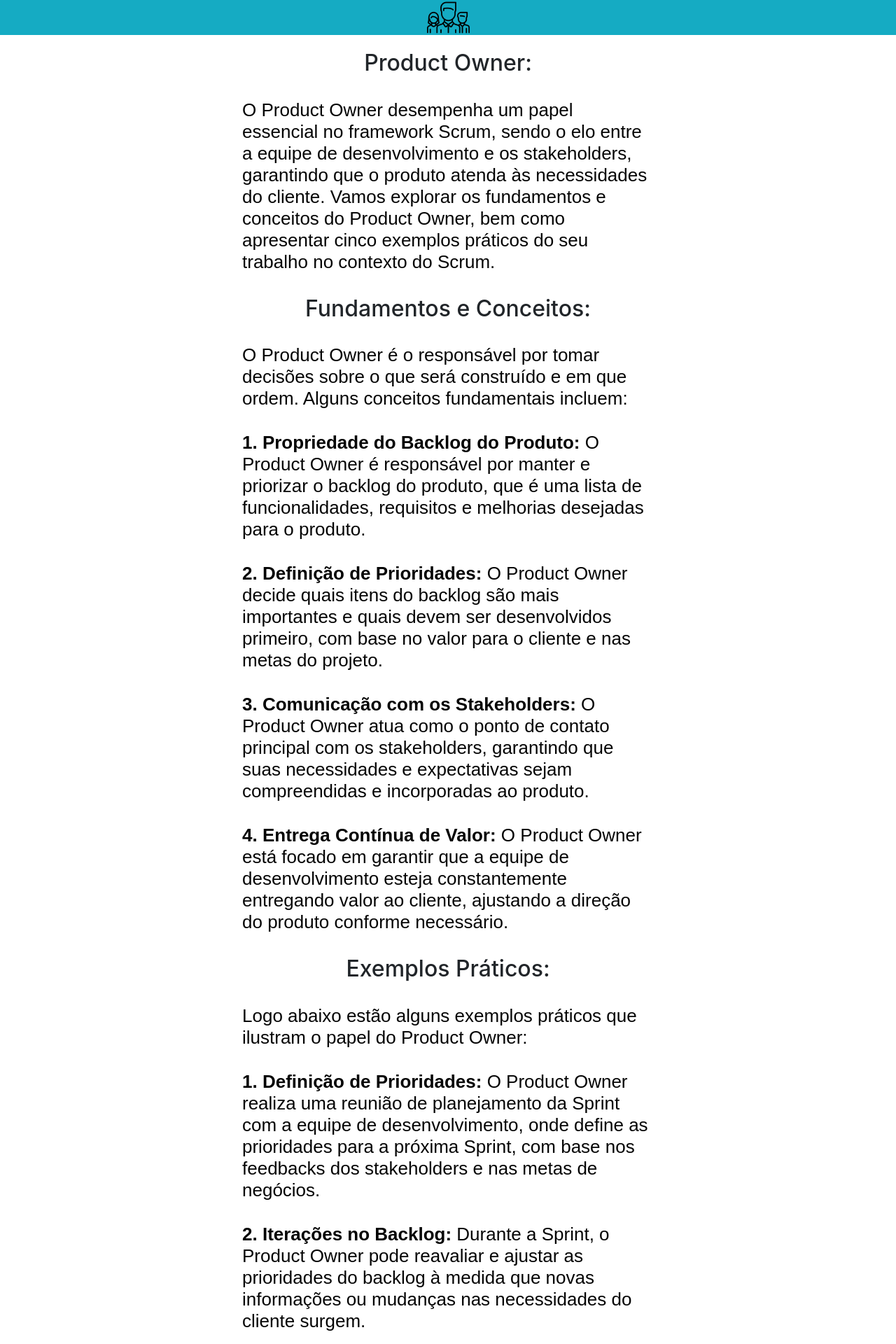
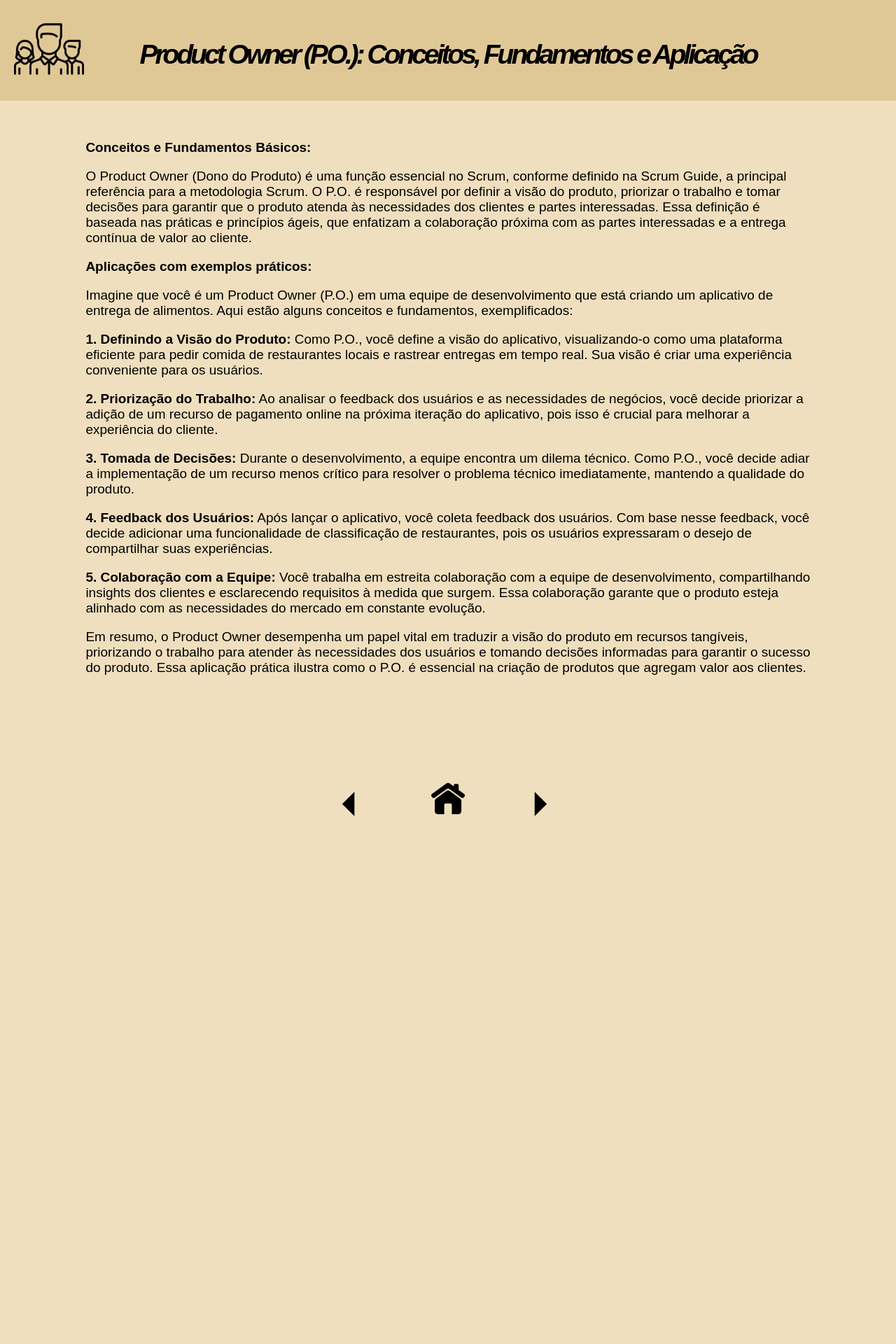
Before and after one commit to Ctrl-Shift-Dev/Plataforma-SCRUM, a Flask app: template src/templates/product_owner.html in a window 1280 px wide. Shown: the top 1920 px of the page at 70% size. After the commit the page ends 1166 px from the top, so only its background shows below. Run offline with Flask 3, Linux system fonts and the light colour scheme; the template is opened without the code that fills it, so the values that code supplies are empty; some libraries are stand-ins or nearby versions.

```diff
--- a/src/templates/product_owner.html
+++ b/src/templates/product_owner.html
@@ -5,91 +5,84 @@
     <meta charset="UTF-8">
     <meta name="viewport" content="width=device-width, initial-scale=1.0">
     <title>Product Owner</title>
-     <link rel="stylesheet" href="https://stackpath.bootstrapcdn.com/bootstrap/4.1.3/css/bootstrap.min.css"
-          integrity="sha384-MCw98/SFnGE8fJT3GXwEOngsV7Zt27NXFoaoApmYm81iuXoPkFOJwJ8ERdknLPMO" crossorigin="anonymous">
-     <link rel="stylesheet" href="../static/css/normalize.css">
-     <link rel="stylesheet" href="../static/css/style.css">
+    <link rel="stylesheet" href="css/base.css">
 </head>
 
 <body>
     <header>
-          <a href="home.html">
-               <img src="../static/img/logo.png" alt="">
+        <a href="modulo1.html" class="logo-button">
+            <img src="img/equipe-logo.png" alt="logo">
         </a>
     </header>
-     <h1 class="subtitulo">Product Owner:</h1>
+    <div class="title">
+        <h1><b>Product Owner (P.O.): Conceitos, Fundamentos e Aplicação</b>
+            <h1>
+    </div>
+    </header>
 
-     <p>O Product Owner desempenha um papel essencial no framework Scrum, sendo o elo entre a equipe de desenvolvimento
-          e
-          os stakeholders, garantindo que o produto atenda às necessidades do cliente. Vamos explorar os fundamentos e
-          conceitos do Product Owner, bem como apresentar cinco exemplos práticos do seu trabalho no contexto do Scrum.
-     </p>
+    <div class="content">
 
-     <h2 class="subtitulo">Fundamentos e Conceitos:</h2>
+        <p><b>Conceitos e Fundamentos Básicos:</b></p>
 
-     <p>O Product Owner é o responsável por tomar decisões sobre o que será construído e em que ordem. Alguns conceitos
-          fundamentais incluem:</p>
+        <p>O Product Owner (Dono do Produto) é uma função essencial no Scrum, conforme definido na Scrum Guide, a
+            principal referência para a metodologia Scrum. O P.O. é responsável por definir a visão do produto,
+            priorizar o trabalho e tomar decisões para garantir que o produto atenda às necessidades dos clientes e
+            partes interessadas. Essa definição é baseada nas práticas e princípios ágeis, que enfatizam a colaboração
+            próxima com as partes interessadas e a entrega contínua de valor ao cliente.</p>
 
-     <p><strong>1. Propriedade do Backlog do Produto:</strong> O Product Owner é responsável por manter e priorizar o
-          backlog do produto, que é uma lista de funcionalidades, requisitos e melhorias desejadas para o produto.</p>
+        <p><b>Aplicações com exemplos práticos:</b></p>
 
-     <p><strong>2. Definição de Prioridades:</strong> O Product Owner decide quais itens do backlog são mais importantes
-          e quais devem ser desenvolvidos primeiro, com base no valor para o cliente e nas metas do projeto.</p>
+        <p>Imagine que você é um Product Owner (P.O.) em uma equipe de desenvolvimento que está criando um aplicativo de
+            entrega de alimentos. Aqui estão alguns conceitos e fundamentos, exemplificados:</p>
 
-     <p><strong>3. Comunicação com os Stakeholders:</strong> O Product Owner atua como o ponto de contato principal com
-          os stakeholders, garantindo que suas necessidades e expectativas sejam compreendidas e incorporadas ao
-          produto.</p>
+        <p><b>1. Definindo a Visão do Produto:</b> Como P.O., você define a visão do aplicativo, visualizando-o como uma
+            plataforma eficiente para pedir comida de restaurantes locais e rastrear entregas em tempo real. Sua visão é
+            criar uma experiência conveniente para os usuários.</p>
 
-     <p><strong>4. Entrega Contínua de Valor:</strong> O Product Owner está focado em garantir que a equipe de
-          desenvolvimento
-          esteja constantemente entregando valor ao cliente, ajustando a direção do produto conforme necessário.</p>
+        <p><b>2. Priorização do Trabalho:</b> Ao analisar o feedback dos usuários e as necessidades de negócios, você
+            decide priorizar a adição de um recurso de pagamento online na próxima iteração do aplicativo, pois isso é
+            crucial para melhorar a experiência do cliente.</p>
 
-     <h2 class="subtitulo">Exemplos Práticos:</h2>
+        <p><b>3. Tomada de Decisões:</b> Durante o desenvolvimento, a equipe encontra um dilema técnico. Como P.O., você
+            decide adiar a implementação de um recurso menos crítico para resolver o problema técnico imediatamente,
+            mantendo a qualidade do produto.</p>
 
-     <p>Logo abaixo estão alguns exemplos práticos que ilustram o papel do Product Owner:</p>
+        <p><b>4. Feedback dos Usuários:</b> Após lançar o aplicativo, você coleta feedback dos usuários. Com base nesse
+            feedback, você decide adicionar uma funcionalidade de classificação de restaurantes, pois os usuários
+            expressaram o desejo de compartilhar suas experiências.</p>
 
-     <p><strong>1. Definição de Prioridades:</strong> O Product Owner realiza uma reunião de planejamento da Sprint com
-          a
-          equipe de desenvolvimento, onde define as prioridades para a próxima Sprint, com base nos feedbacks dos
-          stakeholders e nas metas de negócios.</p>
+        <p><b>5. Colaboração com a Equipe:</b> Você trabalha em estreita colaboração com a equipe de desenvolvimento,
+            compartilhando insights dos clientes e esclarecendo requisitos à medida que surgem. Essa colaboração garante
+            que o produto esteja alinhado com as necessidades do mercado em constante evolução.</p>
 
-     <p><strong>2. Iterações no Backlog:</strong> Durante a Sprint, o Product Owner pode reavaliar e ajustar as
-          prioridades
-          do backlog à medida que novas informações ou mudanças nas necessidades do cliente surgem.</p>
+        <p>Em resumo, o Product Owner desempenha um papel vital em traduzir a visão do produto em recursos tangíveis,
+            priorizando o trabalho para atender às necessidades dos usuários e tomando decisões informadas para garantir
+            o sucesso do produto. Essa aplicação prática ilustra como o P.O. é essencial na criação de produtos que
+            agregam valor aos clientes.</p>
 
-     <p><strong>3. Feedback dos Stakeholders:</strong> O Product Owner coleta feedback dos clientes e stakeholders,
-          integrando-o
-          ao processo de desenvolvimento. Por exemplo, eles podem fazer parte das reuniões de revisão de Sprint para
-          obter
-          feedback direto sobre as funcionalidades entregues.</p>
+    </div>
 
-     <p><strong>4. Validação de Requisitos:</strong> Antes de iniciar o desenvolvimento, o Product Owner trabalha com a
-          equipe
-          para garantir que os requisitos sejam claros e bem compreendidos. Eles podem criar protótipos ou
-          especificações
-          detalhadas para ajudar na compreensão.</p>
+    </div>
 
-     <p><strong>5. Maximização de Valor:</strong> O Product Owner constantemente busca maneiras de maximizar o valor do
-          produto. Isso pode envolver a desativação de funcionalidades obsoletas ou a inclusão de novas funcionalidades
-          com
-          base no feedback e na análise de métricas.</p>
+    <div class="button-container">
+        <button class="back-button" onclick="location.href='INSERIR PAGINA ANTERIOR.html'">
+            <div class="back">
+                <img src="img/back.png" alt="back">
+            </div>
+        </button>
 
-     <p>O Product Owner é fundamental para o sucesso de um projeto Scrum, assegurando que o produto atenda às
-          necessidades do
-          cliente e se alinhe com os objetivos do negócio. Ao aplicar os fundamentos e os conceitos na prática, o
-          Product
-          Owner desempenha um papel crucial na entrega de valor contínuo ao cliente.</p>
+        <button class="home-button" onclick="location.href='INSERIR HOME DO MODULO.html'">
+            <div class="">
+                <img src="img/home.png" alt="back">
+            </div>
+        </button>
 
-     <!-- passar pagina -->
-
-     <span class="flecha">
-          <a href="">
-               <img src="../static/img/flecha esquerda .png" alt="">
-          </a>
-          <a href="">
-               <img src="../static/img/flecha direita .png" alt="">
-          </a>
-     </span>
+        <button class="next-button" onclick="location.href='INSERIR PAGINA POSTERIOR.html'">
+            <div class="next">
+                <img src="img/next.png" alt="back">
+            </div>
+        </button>
+    </div>
 
 </body>
 
```
Lines whose indentation alone changed are shown as unchanged.
